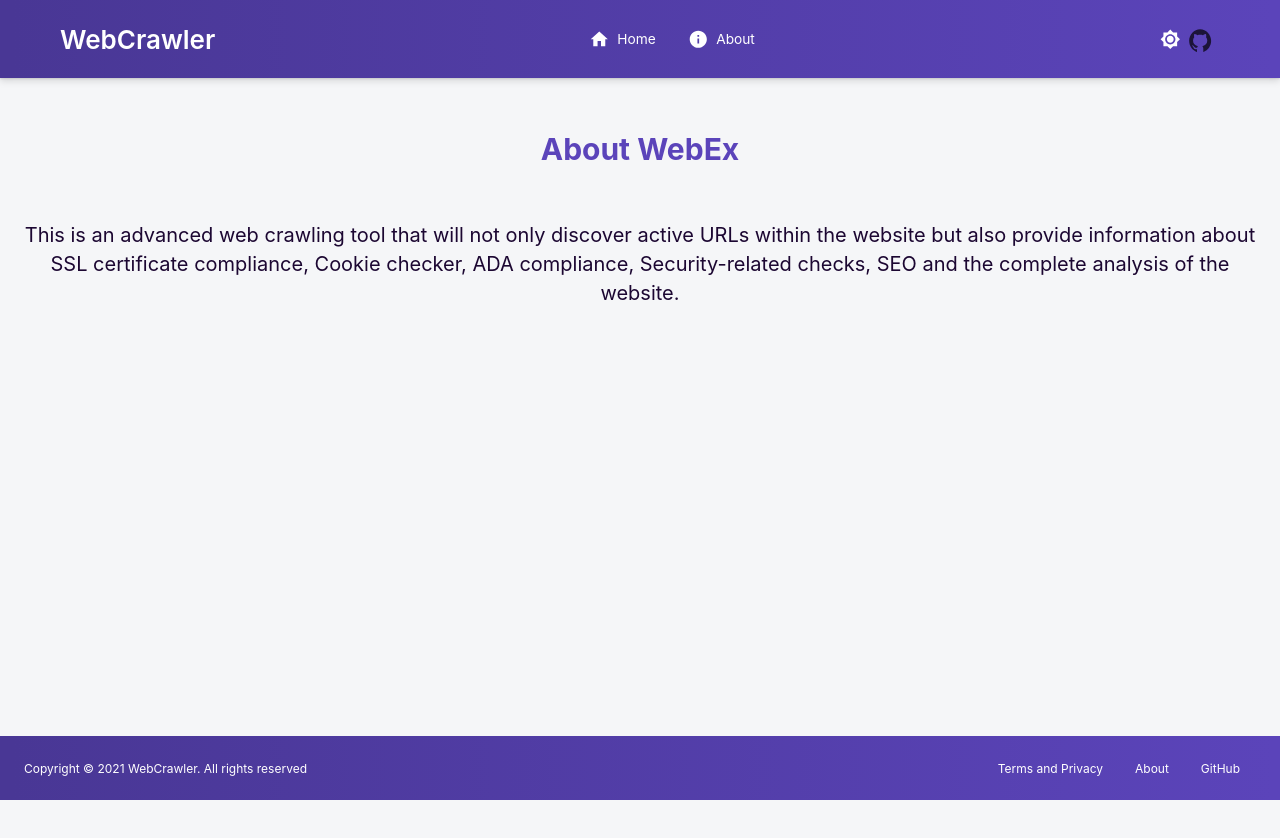
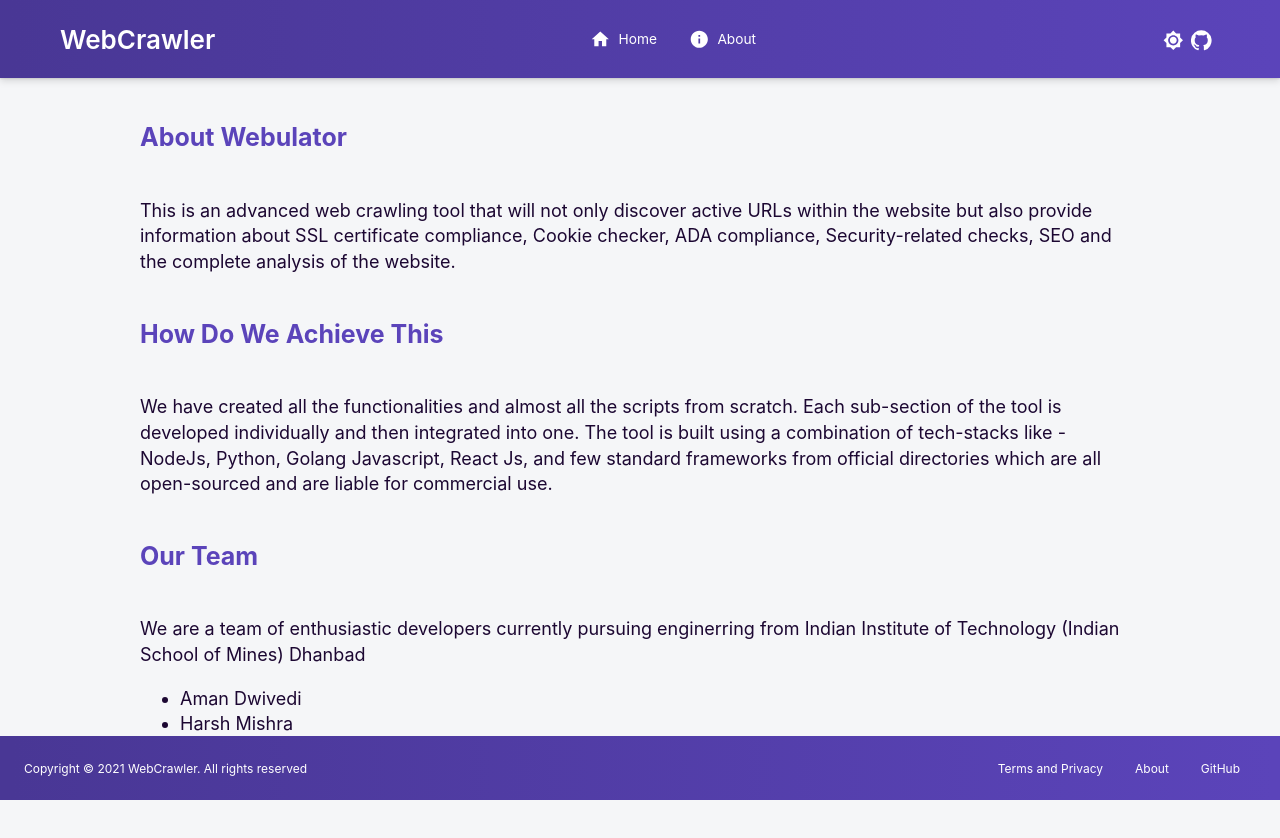
Before and after one commit to MiHarsh/webevaluator, a React (Create React App) app in the folder frontend/: page /about in a window 1280 px wide. Shown: the top 838 px of the page. Before the commit the page ends 800 px from the top, so only its background shows below. Built offline with nearby package versions, Linux system fonts and the light colour scheme.

Commit message:
complete about page and icons issues

```diff
--- a/frontend/src/components/Header/index.jsx
+++ b/frontend/src/components/Header/index.jsx
@@ -10,7 +10,7 @@
 import InfoIcon from "@material-ui/icons/Info";
 import { useTranslation } from "react-i18next";
 import ColorModeContext from "shared/ColorModeContext";
-import GitHubLogo from "./images/github.svg";
+import GitHubIcon from "@material-ui/icons/GitHub";
 import useStyles from "./styles";
 
 const Header = () => {
@@ -57,7 +57,7 @@
               target="_blank"
               rel="noopener noreferrer"
             >
-              <img src={GitHubLogo} alt="GitHub logo" />
+              <GitHubIcon color="primary" />
             </a>
           </div>
         </div>
--- a/frontend/src/pages/About/index.jsx
+++ b/frontend/src/pages/About/index.jsx
@@ -8,7 +8,8 @@
     <>
       <Container>
         <div className={classes.about_div}>
-          <h5 className={classes.h5}>About WebEx</h5>
+          <div className={classes.about_size}>
+            <h5 className={classes.h5}>About Webulator</h5>
             <p className={classes.about_text}>
               This is an advanced web crawling tool that will not only discover
               active URLs within the website but also provide information about
@@ -16,6 +17,29 @@
               Security-related checks, SEO and the complete analysis of the
               website.
             </p>
+            <h5 className={classes.h5}>How Do We Achieve This</h5>
+            <p className={classes.about_text}>
+              We have created all the functionalities and almost all the scripts
+              from scratch. Each sub-section of the tool is developed
+              individually and then integrated into one. The tool is built using
+              a combination of tech-stacks like - NodeJs, Python, Golang
+              Javascript, React Js, and few standard frameworks from official
+              directories which are all open-sourced and are liable for
+              commercial use.
+            </p>
+            <h5 className={classes.h5}>Our Team</h5>
+            <p className={classes.about_text}>
+              We are a team of enthusiastic developers currently pursuing
+              enginerring from Indian Institute of Technology (Indian School of
+              Mines) Dhanbad
+            </p>
+            <ul className={classes.ul}>
+              <li>Aman Dwivedi</li>
+              <li>Harsh Mishra</li>
+              <li>Jai Gupta</li>
+              <li>Yash Vardhan</li>
+            </ul>
+          </div>
         </div>
       </Container>
     </>
--- a/frontend/src/pages/About/styles.js
+++ b/frontend/src/pages/About/styles.js
@@ -2,14 +2,22 @@
 
 const useStyles = makeStyles({
   about_div: {
-    textAlign: "center",
+    margin: "auto",
+  },
+  about_size: {
+    margin: "auto",
+    maxWidth: "1000px",
   },
   h5: {
-    fontSize: "30px",
+    fontSize: "25px",
     color: "#5B44BA",
   },
   about_text: {
-    fontSize: "20px",
+    fontSize: "18px",
+  },
+  ul: {
+    marginBottom: "100px",
+    fontSize: "18px",
   },
 });
 
```
Lines whose indentation alone changed are shown as unchanged.
